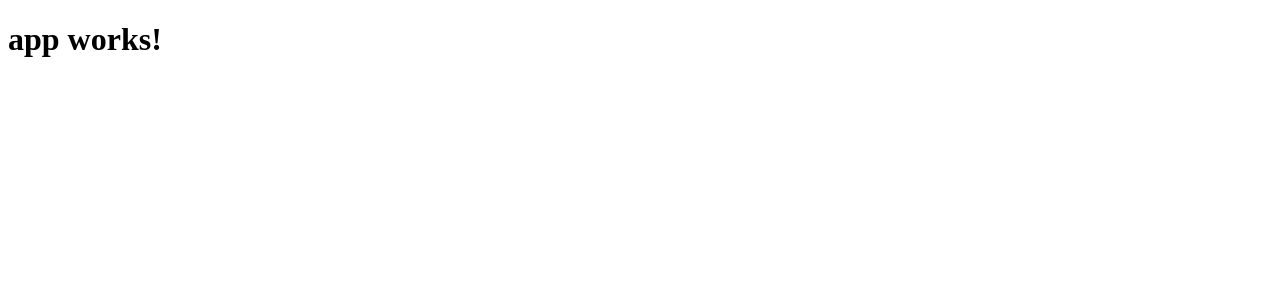
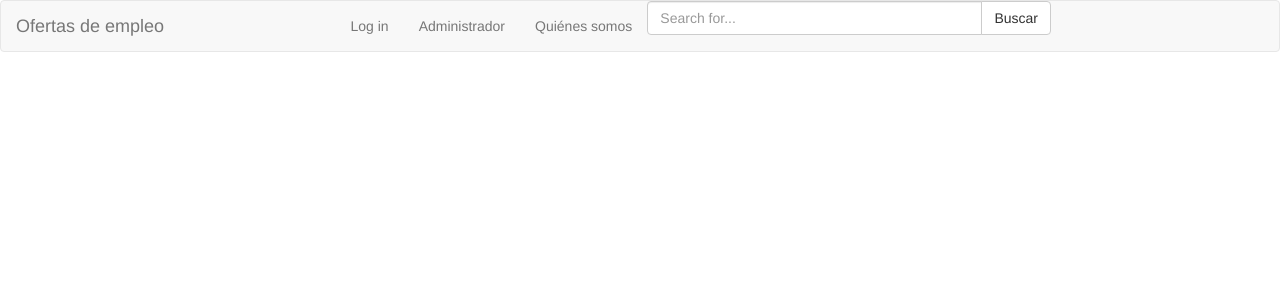
Before and after one commit to CarolinaOrellanaSanchez/Empleate, an Angular app: page / in a window 1280 px wide. Shown: the top 300 px of the page. Built offline with nearby package versions, Linux system fonts and the light colour scheme.

Commit message:
Creamos una prueba del proyecto final. Anadimos un componente para la barra de navegacion y otro para nuestra lista de ofertas. Ademas, anadimos un fichero ts para crear la clase oferta

```diff
--- a/src/app/app.component.html
+++ b/src/app/app.component.html
@@ -1,3 +1 @@
-<h1>
-  {{title}}
-</h1>
+<app-barra-navegacion></app-barra-navegacion>
--- a/src/app/app.module.ts
+++ b/src/app/app.module.ts
@@ -4,10 +4,14 @@ import { FormsModule } from '@angular/forms';
 import { HttpModule } from '@angular/http';
 
 import { AppComponent } from './app.component';
+import { BarraNavegacionComponent } from './barra-navegacion/barra-navegacion.component';
+import { ListaOfertasComponent } from './lista-ofertas/lista-ofertas.component';
 
 @NgModule({
   declarations: [
-    AppComponent
+    AppComponent,
+    BarraNavegacionComponent,
+    ListaOfertasComponent
   ],
   imports: [
     BrowserModule,
--- /dev/null
+++ b/src/app/barra-navegacion/barra-navegacion.component.html
@@ -0,0 +1,20 @@
+<nav class="navbar navbar-default">
+  <div class="container-fluid row">
+    <div class="navbar-header col-md-3">
+      <a class="navbar-brand" href="#">Ofertas de empleo</a>
+    </div>
+    <div class="col-md-7" id="bs-example-navbar-collapse-1">
+      <ul class="nav navbar-nav">
+        <li><a href="#">Log in</a></li>
+        <li><a href="#">Administrador</a></li>
+        <li><a href="#">Quiénes somos</a></li>
+          <div class="input-group">
+            <input type="text" class="form-control" placeholder="Search for...">
+            <span class="input-group-btn">
+              <button class="btn btn-default" type="button">Buscar</button>
+            </span>
+          </div>
+      </ul>
+    </div>
+  </div>
+</nav>
--- /dev/null
+++ b/src/app/barra-navegacion/barra-navegacion.component.ts
@@ -0,0 +1,15 @@
+import { Component, OnInit } from '@angular/core';
+
+@Component({
+  selector: 'app-barra-navegacion',
+  templateUrl: './barra-navegacion.component.html',
+  styleUrls: ['./barra-navegacion.component.css']
+})
+export class BarraNavegacionComponent implements OnInit {
+
+  constructor() { }
+
+  ngOnInit() {
+  }
+
+}
--- /dev/null
+++ b/src/app/lista-ofertas/lista-ofertas.component.html
@@ -0,0 +1,3 @@
+<p>
+  lista-ofertas works!
+</p>
--- /dev/null
+++ b/src/app/lista-ofertas/lista-ofertas.component.ts
@@ -0,0 +1,15 @@
+import { Component, OnInit } from '@angular/core';
+
+@Component({
+  selector: 'app-lista-ofertas',
+  templateUrl: './lista-ofertas.component.html',
+  styleUrls: ['./lista-ofertas.component.css']
+})
+export class ListaOfertasComponent implements OnInit {
+
+  constructor() { }
+
+  ngOnInit() {
+  }
+
+}
--- /dev/null
+++ b/src/app/oferta.ts
@@ -0,0 +1,5 @@
+export class Oferta {
+    constructor(public nombre: string, public descripcion: string, public imagenUrl: string, public ingredientes: Array<string>) {
+
+    }
+}
--- a/src/index.html
+++ b/src/index.html
@@ -7,6 +7,7 @@
 
   <meta name="viewport" content="width=device-width, initial-scale=1">
   <link rel="icon" type="image/x-icon" href="favicon.ico">
+  <link rel="stylesheet" href="https://maxcdn.bootstrapcdn.com/bootstrap/3.3.7/css/bootstrap.min.css" integrity="sha384-BVYiiSIFeK1dGmJRAkycuHAHRg32OmUcww7on3RYdg4Va+PmSTsz/K68vbdEjh4u" crossorigin="anonymous">
 </head>
 <body>
   <app-root>Loading...</app-root>
```
Also changed, not shown: src/app/barra-navegacion/barra-navegacion.component.css (added), src/app/lista-ofertas/lista-ofertas.component.css (added), 2 other files (tests, documents, lock files or other folders).
